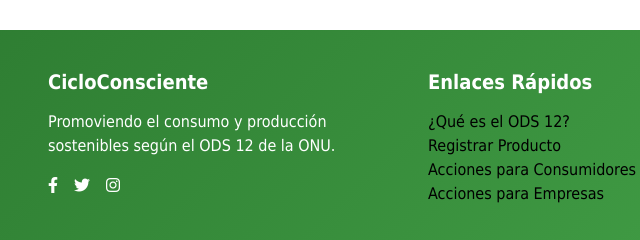
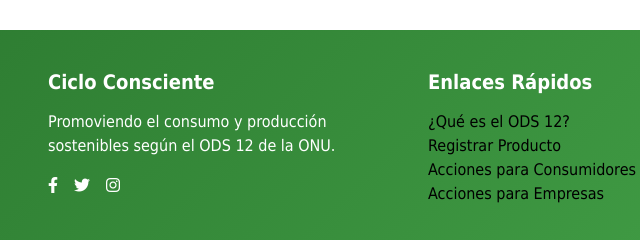
Before and after one commit to Josesierra2/ProyectoODS, a plain HTML site: page index.html in a window 1280 px wide. Shown: the part 2469-2709 px from the top of the page, 34-674 px from the left. Drawn offline with nearby package versions, Linux system fonts and the light colour scheme; files that its build step writes are made by us from their sources.

Commit message:
Add files via upload

```diff
--- a/index.html
+++ b/index.html
@@ -213,7 +213,7 @@
         <div class="container">
             <div class="row">
                 <div class="col-md-4 mb-4">
-                    <h5 class="fw-bold mb-3">CicloConsciente</h5>
+                    <h5 class="fw-bold mb-3">Ciclo Consciente</h5>
                     <p>Promoviendo el consumo y producción sostenibles según el ODS 12 de la ONU.</p>
                     <div class="d-flex gap-3 mt-3">
                         <a href="#" class="text-white"><i class="fab fa-facebook-f"></i></a>
```
